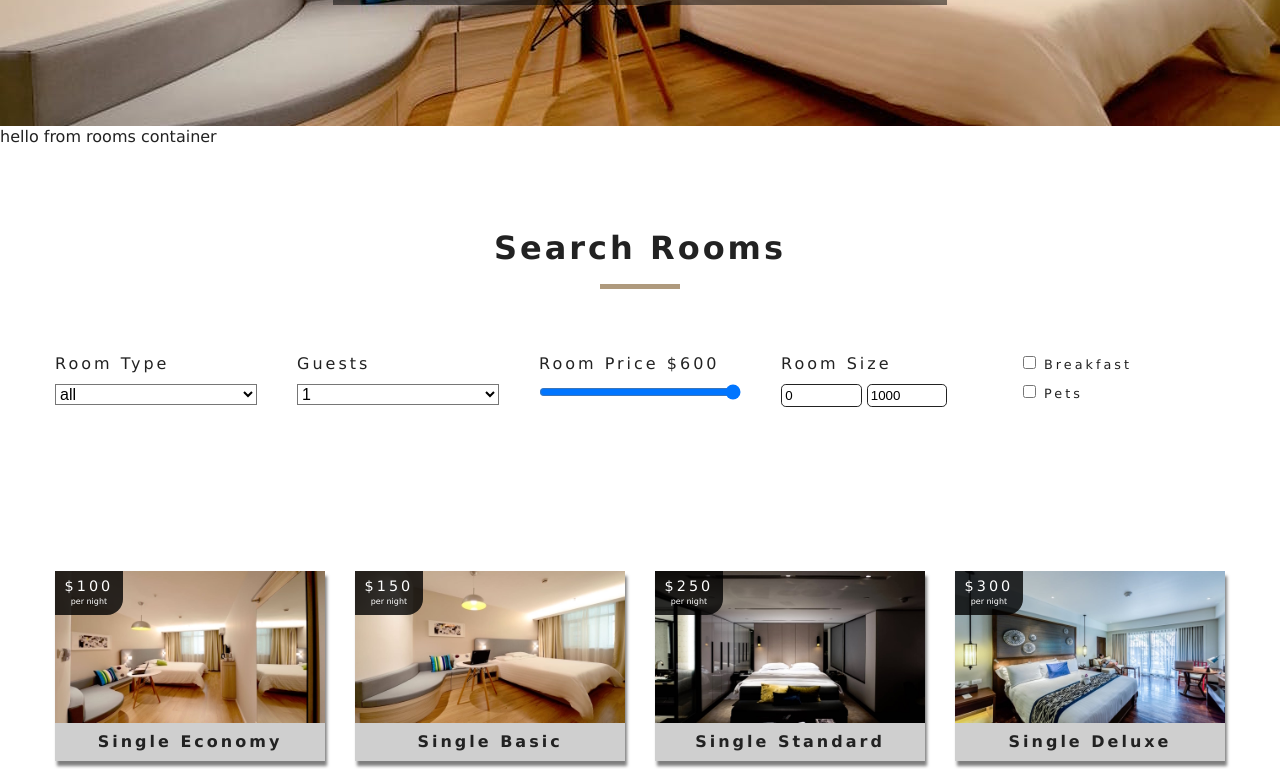
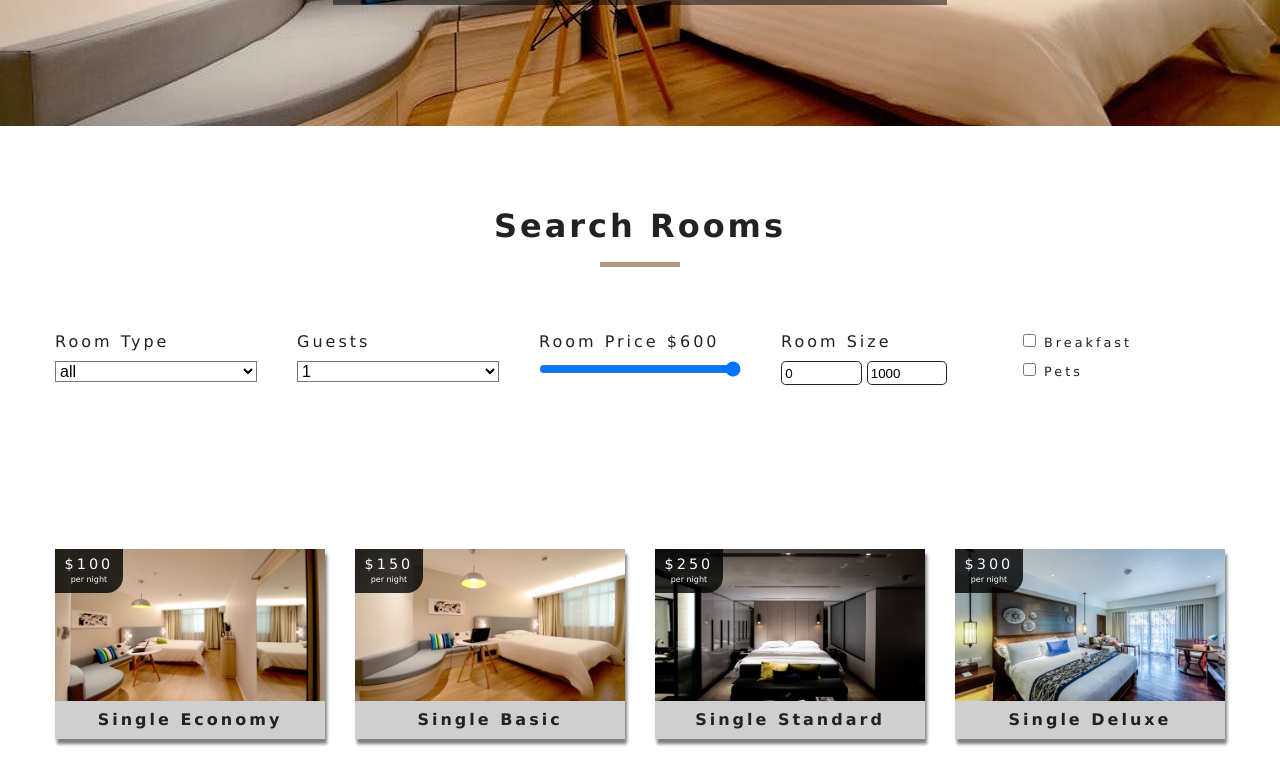
Before and after one commit to GabbyJ/island-resorts-cms, a React (Create React App) app: page /rooms in a window 1280 px wide. Shown: the part 420-1189 px from the top of the page. Built offline with nearby package versions, Linux system fonts and the light colour scheme.

Commit message:
clean up

```diff
--- a/src/Components/RoomContainer.jsx
+++ b/src/Components/RoomContainer.jsx
@@ -14,7 +14,6 @@ function RoomContainer({context}){
 
     return(
         <div>
-            hello from rooms container
             <RoomFilter rooms={rooms}/>
             <RoomList rooms={sortedRooms}/>
         </div>
@@ -48,7 +47,6 @@ export default withRoomConsumer(RoomContainer)
 
 //                 return(
 //                     <div>
-//                         hello from rooms container
 //                         <RoomFilter rooms={rooms}/>
 //                         <RoomList rooms={sortedRooms}/>
 //                     </div>
--- a/src/Pages/SingleRoom.jsx
+++ b/src/Pages/SingleRoom.jsx
@@ -1,6 +1,5 @@
 import React, {Component} from "react";
 import defaultBcg from "../images/room-1.jpeg";
-import Hero from "../Components/Hero";
 import Banner from "../Components/Banner";
 import {Link} from "react-router-dom";
 import {RoomContext} from "../Context";
```
